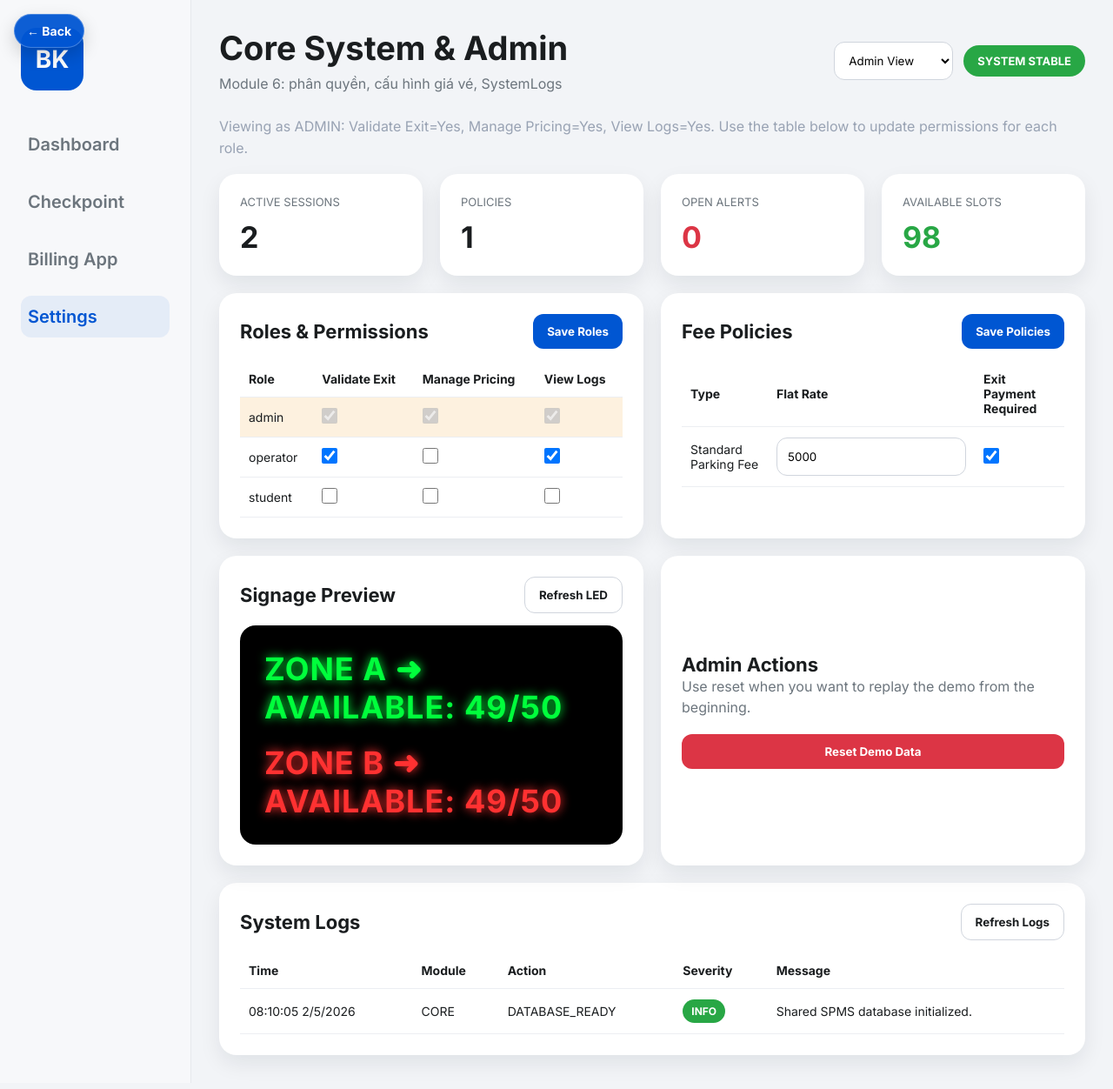
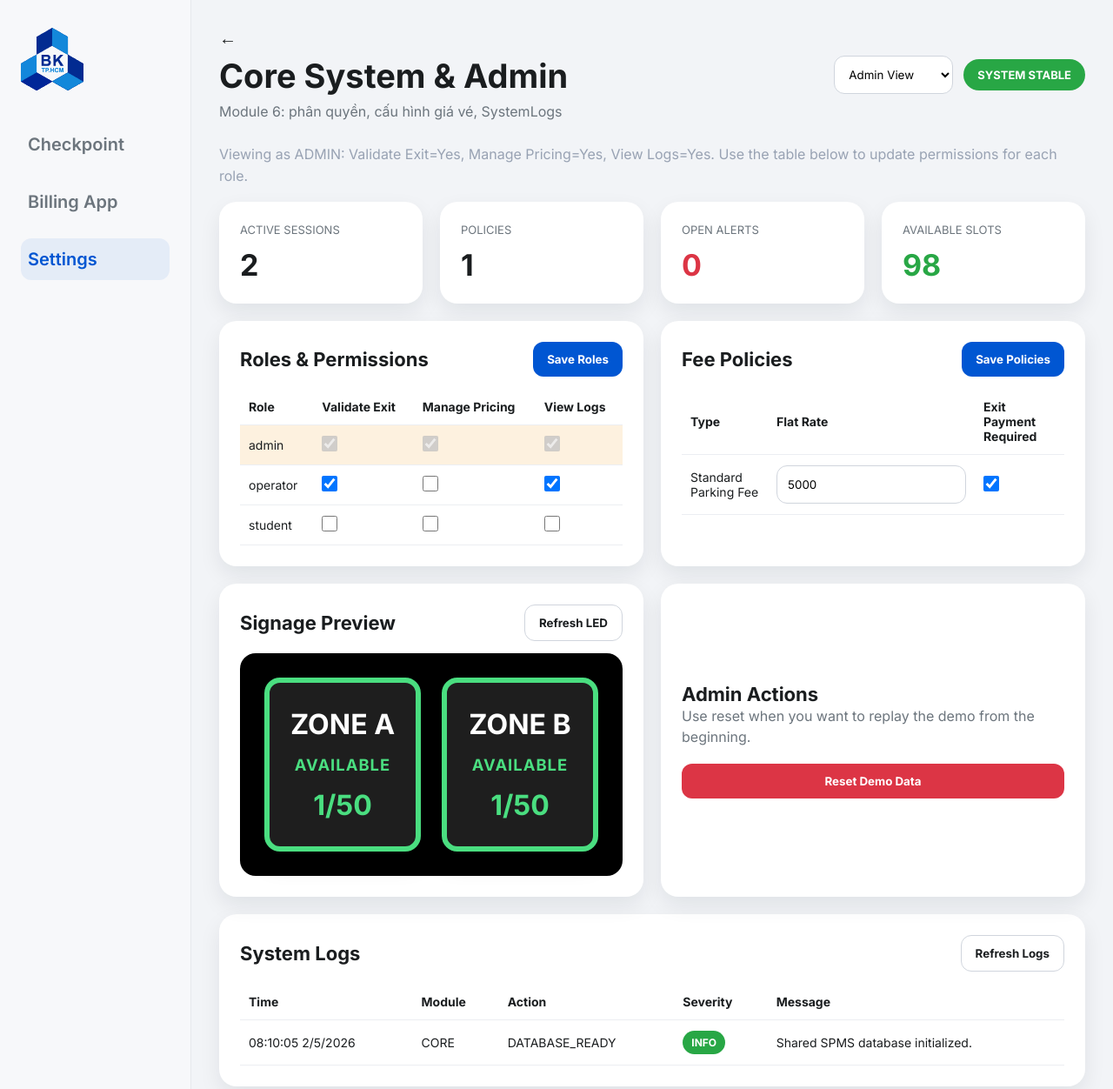
Before and after one commit to anhchuquoc207/Smart_Parking_System, a plain HTML site: page Module_6/index.html in a window 1280 px wide. Shown: the top 1252 px of the page at 87% size. Drawn offline with Linux system fonts and the light colour scheme.

Commit message:
fix back buttons inconsistency and add the logo

```diff
--- a/Module_5/style.css
+++ b/Module_5/style.css
@@ -33,6 +33,20 @@ body {
 
 h1 { font-size: 24px; font-weight: 700; margin-bottom: 8px; }
 .subtitle { color: #6C757D; font-size: 14px; }
+
+.back-btn {
+    background: none;
+    border: none;
+    color: #E6E8EC;
+    font-size: 22px;
+    cursor: pointer;
+    padding: 0 10px 0 0;
+    margin-bottom: 8px;
+}
+
+.back-btn:hover {
+    color: #0056D2;
+}
 
 
 .stats-card {
--- a/Module_6/app.js
+++ b/Module_6/app.js
@@ -7,8 +7,13 @@ const systemStatus = document.getElementById('system-status');
 const roleBody = document.getElementById('role-body');
 const policyBody = document.getElementById('policy-body');
 const logBody = document.getElementById('log-body');
-const ledLine1 = document.getElementById('led-line-1');
-const ledLine2 = document.getElementById('led-line-2');
+const zoneACard = document.getElementById('zone-a-card');
+const zoneAStatus = document.getElementById('zone-a-status');
+const zoneACount = document.getElementById('zone-a-count');
+
+const zoneBCard = document.getElementById('zone-b-card');
+const zoneBStatus = document.getElementById('zone-b-status');
+const zoneBCount = document.getElementById('zone-b-count');
 const btnSaveRoles = document.getElementById('btn-save-roles');
 const btnSavePolicy = document.getElementById('btn-save-policy');
 const btnRefreshLed = document.getElementById('btn-refresh-led');
@@ -95,10 +100,69 @@ function renderPolicies(db) {
     btnSavePolicy.style.opacity = readOnly ? '0.5' : '1';
 }
 
+function parseZoneData(lineString, zoneMaxCapacity = 50) {
+    let statusText = "AVAILABLE";
+    let displayCount = "--/--";
+    let colorTheme = "available";
+
+    if (!lineString) return { statusText, displayCount, colorTheme };
+
+    const match = lineString.match(/(\d+)\/(\d+)/);
+
+    if (match) {
+        const available = parseInt(match[1], 10);
+        const total = parseInt(match[2], 10);
+
+        const occupied = total - available;
+        displayCount = `${occupied}/${total}`;
+
+        const percentage = total === 0 ? 0 : (occupied / total) * 100;
+
+        if (percentage >= 100) {
+            statusText = "FULL";
+            colorTheme = "full";
+        } else if (percentage >= 80) {
+            statusText = "NEAR FULL";
+            colorTheme = "near-full";
+        } else {
+            statusText = "AVAILABLE";
+            colorTheme = "available";
+        }
+    } else {
+        if (lineString.includes("FULL") || lineString.includes("CAPACITY")) {
+            statusText = "FULL";
+            colorTheme = "full";
+            displayCount = `${zoneMaxCapacity}/${zoneMaxCapacity}`;
+        } else if (lineString.includes("NEAR FULL")) {
+            statusText = "NEAR FULL";
+            colorTheme = "near-full";
+        }
+    }
+
+    return { statusText, displayCount, colorTheme };
+}
+
 function renderLed(db) {
+    const availability = window.SPMS.getAvailability(db);
+
+    const fallbackZoneMax = availability.total > 0 ? (availability.total / 2) : 50;
+
     const [line1, line2] = window.SPMS.buildLedLines(db);
-    ledLine1.textContent = line1;
-    ledLine2.textContent = line2;
+
+    const zoneA = parseZoneData(line1, fallbackZoneMax);
+    const zoneB = parseZoneData(line2, fallbackZoneMax);
+
+    zoneACard.className = `zone-card border-${zoneA.colorTheme}`;
+    zoneAStatus.className = `zone-status text-${zoneA.colorTheme}`;
+    zoneAStatus.textContent = zoneA.statusText;
+    zoneACount.className = `zone-count text-${zoneA.colorTheme}`;
+    zoneACount.textContent = zoneA.displayCount;
+
+    zoneBCard.className = `zone-card border-${zoneB.colorTheme}`;
+    zoneBStatus.className = `zone-status text-${zoneB.colorTheme}`;
+    zoneBStatus.textContent = zoneB.statusText;
+    zoneBCount.className = `zone-count text-${zoneB.colorTheme}`;
+    zoneBCount.textContent = zoneB.displayCount;
 }
 
 function renderLogs(db) {
--- a/Module_6/index.html
+++ b/Module_6/index.html
@@ -9,11 +9,9 @@
     <link href="https://fonts.googleapis.com/css2?family=Inter:wght@400;600;700&display=swap" rel="stylesheet">
 </head>
 <body>
-    <button type="button" class="spms-floating-back" onclick="window.SPMS_UI?.goBack();">← Back</button>
     <div class="shell">
         <aside class="sidebar">
-            <div class="brand">BK</div>
-            <a class="nav-item" href="../Module_5/index.html">Dashboard</a>
+                <div class="brand"><img src="../shared/bk-logo.svg" alt="BK logo"></div>
             <a class="nav-item" href="../Module_2/index.html">Checkpoint</a>
             <a class="nav-item" href="../Module_3/index.html">Billing App</a>
             <a class="nav-item active" href="./index.html">Settings</a>
@@ -22,6 +20,7 @@
         <main class="content">
             <header class="page-header">
                 <div>
+                    <button type="button" class="back-btn" onclick="window.SPMS_UI?.goBack();">←</button>
                     <h1>Core System & Admin</h1>
                     <p class="subtitle">Module 6: phân quyền, cấu hình giá vé, SystemLogs</p>
                 </div>
@@ -99,8 +98,18 @@
                         <button id="btn-refresh-led" class="btn btn-outline">Refresh LED</button>
                     </div>
                     <div class="led-board">
-                        <div id="led-line-1" class="led-line led-green">ZONE A ➜ AVAILABLE: 0</div>
-                        <div id="led-line-2" class="led-line led-red">ZONE B ➜ FULL</div>
+                        <div id="zones-container">
+                            <div id="zone-a-card" class="zone-card border-available">
+                                <div class="zone-title">ZONE A</div>
+                                <div id="zone-a-status" class="zone-status text-available">AVAILABLE</div>
+                                <div id="zone-a-count" class="zone-count text-available">--/--</div>
+                            </div>
+                            <div id="zone-b-card" class="zone-card border-available">
+                                <div class="zone-title">ZONE B</div>
+                                <div id="zone-b-status" class="zone-status text-available">AVAILABLE</div>
+                                <div id="zone-b-count" class="zone-count text-available">--/--</div>
+                            </div>
+                        </div>
                     </div>
                 </div>
 
--- a/Module_6/style.css
+++ b/Module_6/style.css
@@ -29,7 +29,7 @@ body {
     width: 72px;
     height: 72px;
     border-radius: 18px;
-    background: #0056D2;
+    background: transparent;
     color: #FFFFFF;
     display: flex;
     align-items: center;
@@ -37,6 +37,12 @@ body {
     font-size: 28px;
     font-weight: 700;
     margin-bottom: 20px;
+}
+
+.brand img {
+    width: 100%;
+    height: 100%;
+    object-fit: contain;
 }
 
 .nav-item {
@@ -161,6 +167,20 @@ h1 {
     cursor: pointer;
 }
 
+.back-btn {
+    background: none;
+    border: none;
+    color: #1A1D1F;
+    font-size: 20px;
+    cursor: pointer;
+    padding: 0 10px 0 0;
+    margin-bottom: 8px;
+}
+
+.back-btn:hover {
+    color: #0056D2;
+}
+
 .btn-blue {
     background: #0056D2;
     color: #FFFFFF;
@@ -219,6 +239,56 @@ h1 {
     gap: 20px;
 }
 
+#zones-container {
+    display: flex;
+    justify-content: center;
+    align-items: stretch;
+    width: 100%;
+    gap: 24px;
+}
+
+.zone-card {
+    flex: 1 1 0;
+    min-width: 150px;
+    border-radius: 18px;
+    padding: 28px 18px;
+    background: #1e1e1e;
+    display: flex;
+    flex-direction: column;
+    justify-content: center;
+    align-items: center;
+    gap: 16px;
+    border: 6px solid #4ade80;
+    box-shadow: 0 10px 26px rgba(0,0,0,0.35);
+}
+
+.zone-title {
+    font-size: 2rem;
+    font-weight: 700;
+    text-align: center;
+    color: #ffffff;
+}
+
+.zone-status {
+    font-size: 1.15rem;
+    font-weight: 700;
+    text-transform: uppercase;
+    letter-spacing: 1px;
+}
+
+.zone-count {
+    font-size: 2rem;
+    font-weight: 700;
+}
+
+.border-available { border-color: #4ade80; }
+.border-near-full { border-color: #facc15; }
+.border-full      { border-color: #f87171; }
+
+.text-available { color: #4ade80; }
+.text-near-full { color: #facc15; }
+.text-full      { color: #f87171; }
+
 .led-line {
     font-size: 36px;
     font-weight: 700;
```
Also changed, not shown: Module_2/index.html (+3 -2 lines), Module_4/index.html (+17 -1 lines), Module_5/index.html (+1 -0 lines), shared/bk-logo.svg (added).
